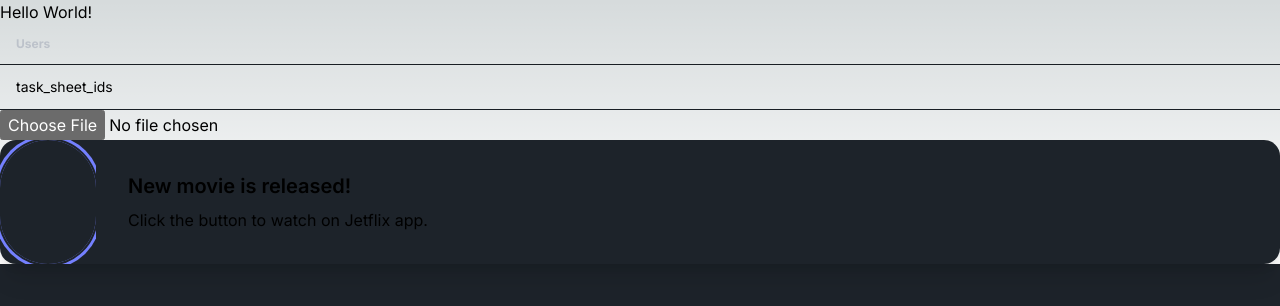
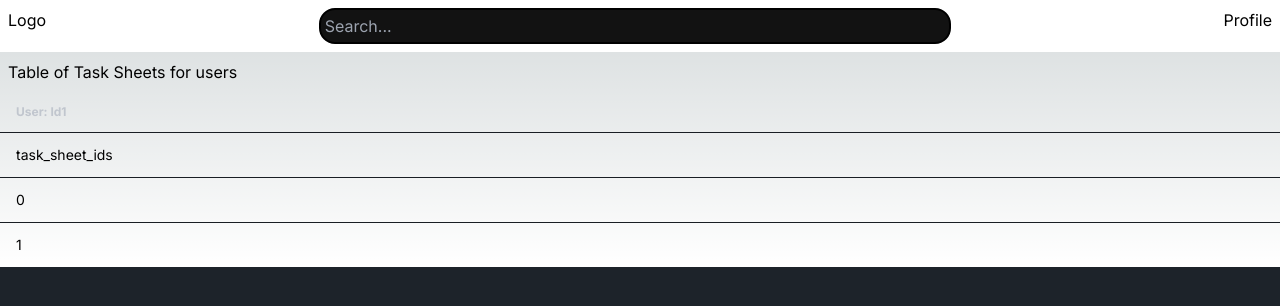
Before and after one commit to jovanpet/Code-Day-2024-JP, a Next.js app: page / in a window 1280 px wide. Shown: the top 306 px of the page. Built offline with nearby package versions, Linux system fonts and the light colour scheme.

Commit message:
added table, intergrated navbar, added profile page
press "Profile" in top right to go to profile page

```diff
--- /dev/null
+++ b/app/api/user/GetUserTaskSheet.tsx
@@ -0,0 +1,38 @@
+import { GetUserTimeSheets } from './[id].tsx';
+
+async function CallAPI() {
+    const requestObj = {
+        nextUrl: {
+            searchParams: new URLSearchParams({ Id: '1' }),
+        },
+    } as any;
+
+    const response = await GetUserTimeSheets(requestObj);
+    const body = await response.json();
+    return (
+        <>
+
+            <h1 style = {{padding: '8px'}}>Table of Task Sheets for users</h1>
+            <table className='table table-bordered'>
+                <thead>
+                    <tr>
+                        <th>User: {requestObj.nextUrl.searchParams}</th>
+                    </tr>
+                </thead>
+                <tbody>
+                    {Object.keys(body.body).map((key) => (
+                        <tr key={key}>
+                            <td>{key}</td>
+                        </tr>
+                    ))}
+                    {Object.keys(body.body.task_sheet_ids).map((key) => (
+                        <tr key={key}>
+                            <td>{key}</td>
+                        </tr>
+                    ))}
+                </tbody>
+            </table>
+        </>
+    );
+}
+export default CallAPI;
--- a/app/api/user/page.tsx
+++ b/app/api/user/page.tsx
@@ -1,33 +1,53 @@
-import { GetUserTimeSheets } from './[id].tsx';
-import React from 'react';
+'use client';
+import React, { useState } from 'react';
 
-async function CallAPI() {
-    const requestObj = {
-        nextUrl: {
-            searchParams: new URLSearchParams({ Id: '1' }),
-        },
-    } as any;
+function Profile() {
+    const [imageDataUrl, setImageDataUrl] = useState("");
 
-    const response = await GetUserTimeSheets(requestObj);
-    const body = await response.json();
+    // Function to handle file input change
+    const handleFileChange = (event) => {
+        const file = event.target.files[0];
+        const reader = new FileReader();
+
+        reader.onloadend = () => {
+            setImageDataUrl(reader.result);
+        };
+
+        if (file) {
+            reader.readAsDataURL(file);
+        }
+    };
 
     return (
-        <>
-            <table className='table table-bordered'>
-                <thead>
-                    <tr>
-                        <th>Users</th>
-                    </tr>
-                </thead>
-                <tbody>
-                    {Object.keys(body.body).map((key) => (
-                        <tr key={key}>
-                            <td>{key}</td>
-                        </tr>
-                    ))}
-                </tbody>
-            </table>
-        </>
+        <div>
+            <input type="file" onChange={handleFileChange} />
+
+            <span id="source" style={{ display: "none" }}>
+                {imageDataUrl}
+            </span>
+
+            {/* {imageDataUrl && <p>{imageDataUrl}</p>} */}
+            {/* imageDataUrl is the hashed string  */}
+
+            <div className="hero bg-base-200 min-h-screen">
+                <div className="hero-content flex-col lg:flex-row">
+                    <div className="avatar">
+                        <div className="ring-primary ring-offset-base-100 w-24 rounded-full ring ring-offset-2">
+                            <div id="avatar">
+                                {imageDataUrl && <img src={imageDataUrl} alt="Uploaded avatar" />}
+                            </div>
+                        </div>
+                    </div>
+                    <div>
+                        <h1 className="text-5xl font-bold">User</h1>
+                        <p className="py-6">
+                        Provident cupiditate voluptatem et in. Quaerat fugiat ut assumenda excepturi exercitationem
+                        quasi. In deleniti eaque aut repudiandae et a id nisi.
+                        </p>
+                    </div>
+                </div>
+            </div>
+        </div>
     );
 }
-export default CallAPI;
+export default Profile;
--- a/app/components/Navbar.tsx
+++ b/app/components/Navbar.tsx
@@ -1,6 +1,6 @@
 'use client';
 import { useState } from 'react';
-
+import Link from 'next/link';
 /**
  * JSX Component for the Navbar of the application
  *
@@ -31,7 +31,9 @@ const Navbar = () => {
                     placeholder="Search..."
                 />
             </form>
-            <p>Profile Icon</p>
+            <div id = 'profile'>
+                <Link href = "api/user/">Profile</Link>
+            </div>
         </nav>
     );
 };
--- a/app/components/UserProfile.tsx
+++ b/app/components/UserProfile.tsx
@@ -30,65 +30,3 @@
 //         photoHash: 'some-photo-hash', // Replace with actual photo hash
 //     },
 // });
-
-import React, { useState } from 'react';
-
-export default function Avatar(){
-    return (
-
-        <>
-            <div>
-                <div className="card card-side bg-base-100 shadow-xl">
-                    <figure>
-                        <div className="avatar" id="avatar">
-                            <div className="ring-primary ring-offset-base-100 w-24 rounded-full ring ring-offset-2">
-                            </div>
-                        </div>
-                    </figure>
-                    <div className="card-body">
-                        <h2 className="card-title">New movie is released!</h2>
-                        <p>Click the button to watch on Jetflix app.</p>
-                    </div>
-                </div>
-            </div>
-        </>
-    );
-};
-export function ImageUploader() {
-    const [imageSrc, setImageSrc] = useState('');
-    const [imageDataUrl, setImageDataUrl] = useState('');
-
-    // Function to handle file input change
-    const handleFileChange = (event) => {
-        const file = event.target.files[0];
-        const reader = new FileReader();
-
-        reader.onloadend = () => {
-            setImageDataUrl(reader.result);
-        };
-
-        if (file) {
-            reader.readAsDataURL(file);
-        }
-    };
-
-    return (
-        <div>
-            <input type="file" onChange={handleFileChange} />
-
-            <span id="source" style={{ display: 'none' }}>
-                {imageDataUrl}
-            </span>
-
-            {imageDataUrl && (
-                <p>
-                    {imageDataUrl}
-                </p>
-            )}
-
-            <div id="avatar">
-                {imageDataUrl && <img src={imageDataUrl} alt="Uploaded avatar" />}
-            </div>
-        </div>
-    );
-}
--- a/app/page.tsx
+++ b/app/page.tsx
@@ -1,13 +1,10 @@
-import CallAPI from './api/user/page';
-import {ImageUploader} from './components/UserProfile';
-import Avatar from './components/UserProfile';
+import CallAPI from './api/user/GetUserTaskSheet';
+import Navbar from './/components/Navbar';
 export default function Home() {
     return (
         <main>
-            <h1>Hello World!</h1>
+            <Navbar/>
             <CallAPI />
-            <ImageUploader/>
-            <Avatar/>
         </main>
     );
 }
--- a/tailwind.config.ts
+++ b/tailwind.config.ts
@@ -15,7 +15,9 @@ const config: Config = {
             },
         },
     },
-  plugins: [require('daisyui')],
+    plugins: [
+        require('daisyui'),
+    ],
     daisyui: {
         themes: ["dark"],
     },
```
Also changed, not shown: app/components/UserProfile.css (deleted), 2 other files (tests, documents, lock files or other folders). Lines whose indentation alone changed are shown as unchanged.
